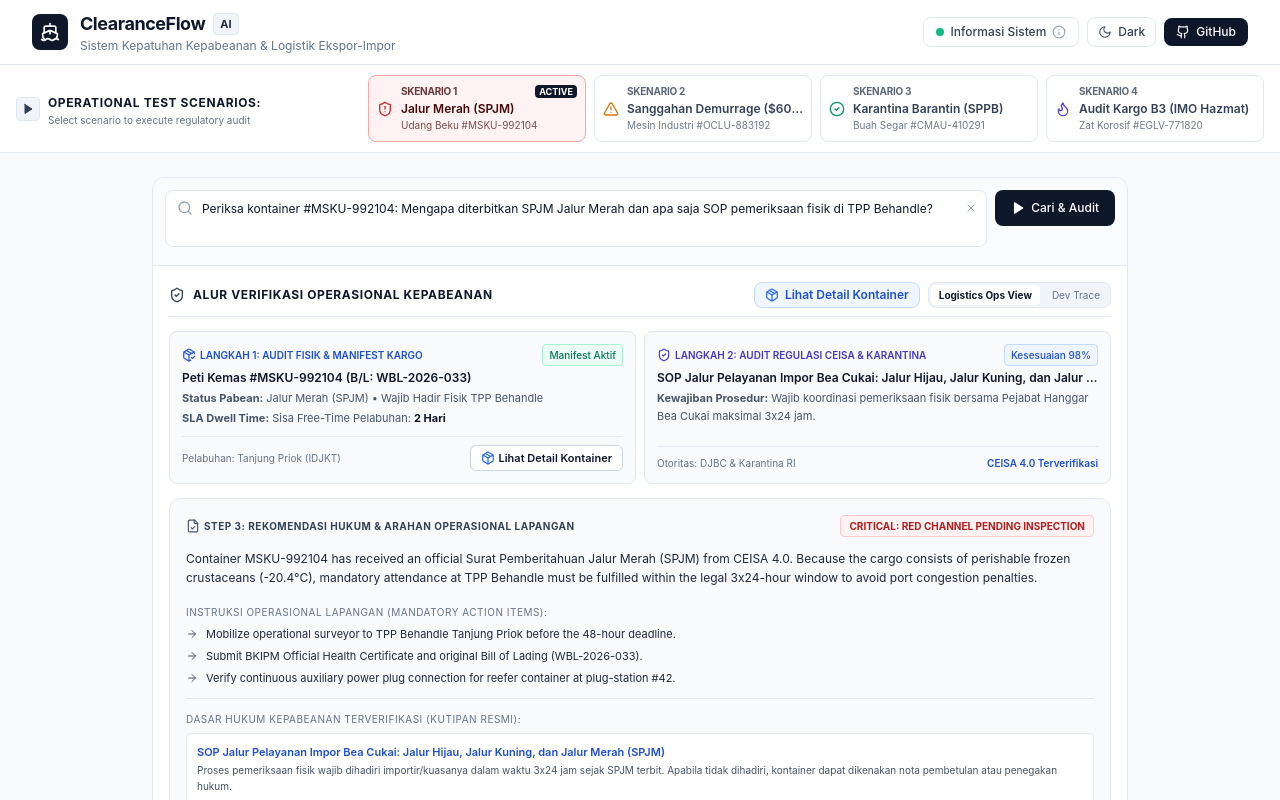
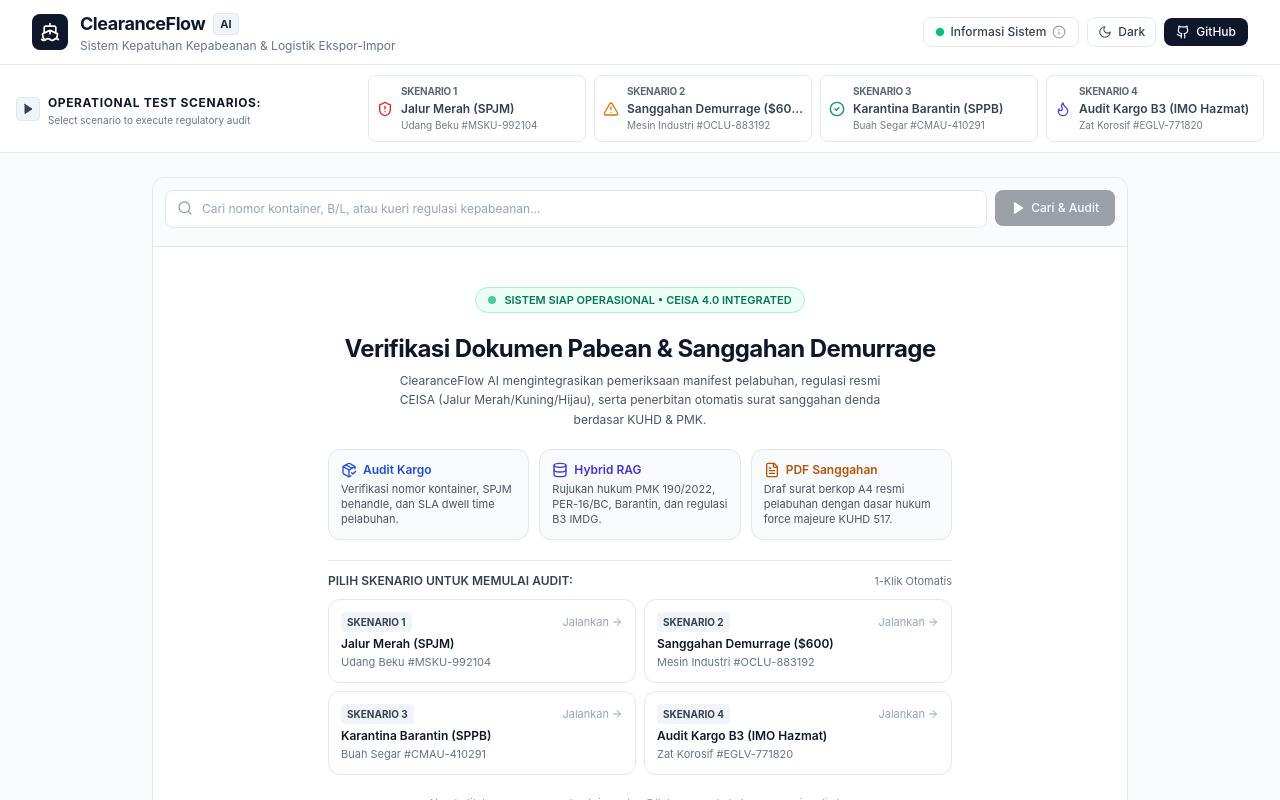
Before and after one commit to mricky/ClearanceFlow-AI, a Next.js app: page / in a window 1280 px wide. Shown: the top 800 px of the page. Built offline with nearby package versions, Linux system fonts and the light colour scheme.

Commit message:
feat(ui): add clean welcome empty state on initial app load

```diff
--- a/src/app/page.tsx
+++ b/src/app/page.tsx
@@ -22,13 +22,14 @@ interface VerdictState {
 }
 
 export default function Home() {
+  const [hasAudited, setHasAudited] = useState<boolean>(false);
   const [selectedShipment, setSelectedShipment] = useState<ShipmentRecord>(SAMPLE_SHIPMENTS[0]);
-  const [activeScenarioId, setActiveScenarioId] = useState<string>("sc-1");
+  const [activeScenarioId, setActiveScenarioId] = useState<string>("");
   const [isArchModalOpen, setIsArchModalOpen] = useState(false);
   const [isContainerModalOpen, setIsContainerModalOpen] = useState(false);
   const [isSourcesModalOpen, setIsSourcesModalOpen] = useState(false);
   const [isLoading, setIsLoading] = useState(false);
-  const [currentQuery, setCurrentQuery] = useState<string>(DEMO_SCENARIOS[0].query);
+  const [currentQuery, setCurrentQuery] = useState<string>("");
   const [theme, setTheme] = useState<"light" | "dark">("light");
   const [isLiveAI, setIsLiveAI] = useState<boolean>(true);
 
@@ -57,68 +58,14 @@ export default function Home() {
     }
   };
 
-  // Initial Scenario 1 (Red Channel Crisis) state
-  const [toolTraces, setToolTraces] = useState<ToolExecutionTrace[]>([
-    {
-      toolName: "lookup_shipment",
-      arguments: { identifier: "MSKU-992104" },
-      result: {
-        found: true,
-        waybillNo: "WBL-2026-033",
-        containerNo: "MSKU-992104",
-        status: "CUSTOMS_HOLD_RED_CHANNEL",
-        commodity: "Frozen Black Tiger Prawns (Export)",
-        pol: "IDJKT (Tanjung Priok, Indonesia)",
-        pod: "JPTYO (Tokyo Port, Japan)",
-        freeTimeDaysLeft: 2,
-        demurrageDaysOverdue: 0,
-      },
-      latencyMs: 1.8,
-    },
-    {
-      toolName: "search_compliance_knowledge",
-      arguments: { query: "SPJM Red Channel inspection frozen prawns CEISA", categoryFilter: "all" },
-      result: {
-        method: "Gemini 3072d Dense Vector + PostgreSQL Lexical (RRF)",
-        kConstant: 60,
-        retrievedCount: 3,
-        topRankedArticle: "SOP Jalur Pelayanan Impor Bea Cukai: Jalur Hijau, Jalur Kuning, dan Jalur Merah (SPJM)",
-        topRrfScore: 0.03279,
-      },
-      latencyMs: 2.4,
-    },
-  ]);
-
-  const [verdict, setVerdict] = useState<VerdictState>({
-    statusType: "critical" as const,
-    statusTitle: "CRITICAL: RED CHANNEL PENDING INSPECTION",
-    summary:
-      "Container MSKU-992104 has received an official Surat Pemberitahuan Jalur Merah (SPJM) from CEISA 4.0. Because the cargo consists of perishable frozen crustaceans (-20.4°C), mandatory attendance at TPP Behandle must be fulfilled within the legal 3x24-hour window to avoid port congestion penalties.",
-    mandatoryDirectives: [
-      "Mobilize operational surveyor to TPP Behandle Tanjung Priok before the 48-hour deadline.",
-      "Submit BKIPM Official Health Certificate and original Bill of Lading (WBL-2026-033).",
-      "Verify continuous auxiliary power plug connection for reefer container at plug-station #42.",
-    ],
-    citations: [
-      {
-        title: "SOP Jalur Pelayanan Impor Bea Cukai: Jalur Hijau, Jalur Kuning, dan Jalur Merah (SPJM)",
-        subCategory: "import_clearance",
-        contentSnippet:
-          "Proses pemeriksaan fisik wajib dihadiri importir/kuasanya dalam waktu 3x24 jam sejak SPJM terbit. Apabila tidak dihadiri, kontainer dapat dikenakan nota pembetulan atau penegakan hukum.",
-      },
-      {
-        title: "SOP Ekspor Produk Perikanan & Makanan Beku via CEISA Bea Cukai",
-        subCategory: "export_clearance",
-        contentSnippet:
-          "Pengiriman ekspor komoditas frozen seafood wajib melampirkan Health Certificate dari BKIPM serta verifikasi suhu reefer container minimal minus 20 derajat Celcius sebelum gate-in.",
-      },
-    ],
-  });
-
+  // Initial state: Clean welcome view before user runs audit
+  const [toolTraces, setToolTraces] = useState<ToolExecutionTrace[]>([]);
+  const [verdict, setVerdict] = useState<VerdictState | null>(null);
   const [disputeLetter, setDisputeLetter] = useState<string | null>(null);
 
   // Handle Scenario Switching
   const handleSelectScenario = (scenario: ScenarioItem) => {
+    setHasAudited(true);
     setActiveScenarioId(scenario.id);
     setCurrentQuery(scenario.query);
     const matchingShipment = SAMPLE_SHIPMENTS.find((s) => s.containerNo === scenario.containerNo);
@@ -130,6 +77,7 @@ export default function Home() {
 
   // Execute Agentic Audit Workflow (Live API with Graceful Client Fallback)
   const executeAudit = async (query: string, explicitContainer?: string) => {
+    setHasAudited(true);
     // Pre-sync selected shipment immediately for snappy UI
     const targetIdentifier =
       explicitContainer ||
@@ -313,6 +261,8 @@ export default function Home() {
           verdict={verdict}
           disputeLetter={disputeLetter}
           onOpenContainerModal={() => setIsContainerModalOpen(true)}
+          hasAudited={hasAudited}
+          onSelectScenario={handleSelectScenario}
         />
       </main>
 
--- a/src/components/AuditInspector.tsx
+++ b/src/components/AuditInspector.tsx
@@ -26,6 +26,7 @@ import {
 } from "lucide-react";
 import { ToolExecutionTrace } from "../lib/types";
 import { PdfViewerModal } from "./PdfViewerModal";
+import { DEMO_SCENARIOS, ScenarioItem } from "./ScenarioBar";
 
 interface AuditInspectorProps {
   query: string;
@@ -38,9 +39,11 @@ interface AuditInspectorProps {
     summary: string;
     mandatoryDirectives: string[];
     citations: { title: string; subCategory: string; contentSnippet: string }[];
-  };
+  } | null;
   disputeLetter: string | null;
   onOpenContainerModal?: () => void;
+  hasAudited?: boolean;
+  onSelectScenario?: (scenario: ScenarioItem) => void;
 }
 
 export function AuditInspector({
@@ -51,6 +54,8 @@ export function AuditInspector({
   verdict,
   disputeLetter,
   onOpenContainerModal,
+  hasAudited = true,
+  onSelectScenario,
 }: AuditInspectorProps) {
   const [searchInput, setSearchInput] = useState(query);
   const [copied, setCopied] = useState(false);
@@ -253,7 +258,105 @@ export function AuditInspector({
       </div>
 
       {/* Main Inspection Body */}
-      <div className="p-4 space-y-3.5 overflow-y-auto flex-1 text-xs">
+      <div className="p-4 space-y-3.5 overflow-y-auto flex-1 text-xs flex flex-col">
+        {!hasAudited && !isLoading ? (
+          <div className="py-6 px-3 sm:px-6 max-w-2xl mx-auto flex flex-col items-center justify-center text-center space-y-5 my-auto">
+            {/* System Status Pill */}
+            <div className="inline-flex items-center space-x-2 px-3 py-1 rounded-full bg-emerald-50 dark:bg-emerald-950/40 border border-emerald-200 dark:border-emerald-800 text-[11px] font-mono text-emerald-700 dark:text-emerald-400 font-semibold shadow-xs">
+              <span className="h-2 w-2 rounded-full bg-emerald-500 animate-pulse"></span>
+              <span>SISTEM SIAP OPERASIONAL • CEISA 4.0 INTEGRATED</span>
+            </div>
+
+            {/* Main Headline */}
+            <div className="space-y-1.5">
+              <h2 className="text-xl sm:text-2xl font-bold text-slate-900 dark:text-white tracking-tight">
+                Verifikasi Dokumen Pabean & Sanggahan Demurrage
+              </h2>
+              <p className="text-xs text-slate-600 dark:text-slate-400 max-w-lg mx-auto leading-relaxed">
+                ClearanceFlow AI mengintegrasikan pemeriksaan manifest pelabuhan, regulasi resmi CEISA (Jalur Merah/Kuning/Hijau), serta penerbitan otomatis surat sanggahan denda berdasar KUHD & PMK.
+              </p>
+            </div>
+
+            {/* 3 Core Capabilities Highlights */}
+            <div className="grid grid-cols-1 sm:grid-cols-3 gap-2.5 w-full text-left">
+              <div className="p-3 rounded-xl bg-slate-50 dark:bg-slate-950 border border-slate-200 dark:border-slate-800 space-y-1 shadow-2xs">
+                <div className="flex items-center space-x-1.5 text-blue-700 dark:text-cyan-400 font-semibold text-xs">
+                  <PackageCheck className="h-4 w-4 shrink-0" />
+                  <span>Audit Kargo</span>
+                </div>
+                <p className="text-[11px] text-slate-600 dark:text-slate-400 leading-snug">
+                  Verifikasi nomor kontainer, SPJM behandle, dan SLA dwell time pelabuhan.
+                </p>
+              </div>
+
+              <div className="p-3 rounded-xl bg-slate-50 dark:bg-slate-950 border border-slate-200 dark:border-slate-800 space-y-1 shadow-2xs">
+                <div className="flex items-center space-x-1.5 text-indigo-700 dark:text-blue-400 font-semibold text-xs">
+                  <Database className="h-4 w-4 shrink-0" />
+                  <span>Hybrid RAG</span>
+                </div>
+                <p className="text-[11px] text-slate-600 dark:text-slate-400 leading-snug">
+                  Rujukan hukum PMK 190/2022, PER-16/BC, Barantin, dan regulasi B3 IMDG.
+                </p>
+              </div>
+
+              <div className="p-3 rounded-xl bg-slate-50 dark:bg-slate-950 border border-slate-200 dark:border-slate-800 space-y-1 shadow-2xs">
+                <div className="flex items-center space-x-1.5 text-amber-700 dark:text-amber-400 font-semibold text-xs">
+                  <FileText className="h-4 w-4 shrink-0" />
+                  <span>PDF Sanggahan</span>
+                </div>
+                <p className="text-[11px] text-slate-600 dark:text-slate-400 leading-snug">
+                  Draf surat berkop A4 resmi pelabuhan dengan dasar hukum force majeure KUHD 517.
+                </p>
+              </div>
+            </div>
+
+            {/* Action Prompt with 1-Click Scenarios */}
+            <div className="w-full pt-3 border-t border-slate-200 dark:border-slate-800/80 space-y-2.5">
+              <div className="flex items-center justify-between text-xs text-slate-500 dark:text-slate-400 font-mono">
+                <span className="font-semibold text-slate-700 dark:text-slate-300">PILIH SKENARIO UNTUK MEMULAI AUDIT:</span>
+                <span className="text-[11px]">1-Klik Otomatis</span>
+              </div>
+
+              <div className="grid grid-cols-1 sm:grid-cols-2 gap-2 text-left">
+                {DEMO_SCENARIOS.map((sc) => (
+                  <button
+                    key={sc.id}
+                    type="button"
+                    onClick={() => {
+                      if (onSelectScenario) {
+                        onSelectScenario(sc);
+                      } else {
+                        onSearch(sc.query);
+                      }
+                    }}
+                    className="p-3 rounded-xl border border-slate-200 dark:border-slate-800 hover:border-slate-400 dark:hover:border-slate-600 bg-white dark:bg-slate-900/90 hover:bg-slate-50 dark:hover:bg-slate-800/60 transition group flex flex-col justify-between shadow-2xs cursor-pointer text-left"
+                  >
+                    <div className="flex items-center justify-between w-full mb-1">
+                      <span className="text-[10px] font-mono font-bold uppercase px-1.5 py-0.5 rounded bg-slate-100 dark:bg-slate-800 text-slate-700 dark:text-slate-300">
+                        {sc.badge}
+                      </span>
+                      <span className="text-[11px] font-mono text-slate-400 dark:text-slate-500 group-hover:text-blue-600 dark:group-hover:text-cyan-400 flex items-center space-x-0.5 transition">
+                        <span>Jalankan</span>
+                        <ArrowRight className="h-3 w-3 group-hover:translate-x-0.5 transition-transform" />
+                      </span>
+                    </div>
+                    <p className="font-semibold text-xs text-slate-900 dark:text-white group-hover:text-blue-600 dark:group-hover:text-cyan-400 transition">
+                      {sc.title}
+                    </p>
+                    <p className="text-[11px] text-slate-500 dark:text-slate-400 mt-0.5 truncate">
+                      {sc.subtitle}
+                    </p>
+                  </button>
+                ))}
+              </div>
+            </div>
+
+            <p className="text-[11px] text-slate-400 dark:text-slate-500 font-sans">
+              Atau ketik langsung nomor kontainer atau B/L kargo pada kolom pencarian di atas
+            </p>
+          </div>
+        ) : (
+          <>
             {/* Header Title with View Mode Toggle & Container Detail Modal Button */}
             <div className="flex flex-wrap items-center justify-between pb-2 border-b border-slate-200 dark:border-slate-800/80 gap-2">
           <div className="flex items-center space-x-2">
@@ -450,6 +553,7 @@ export function AuditInspector({
         )}
 
         {/* Step 3: Statutory Legal Verdict & Action Directives */}
+        {verdict && (
           <div className="p-4 rounded-xl bg-slate-50 dark:bg-slate-950 border border-slate-200 dark:border-slate-800 space-y-3">
             <div className="flex items-center justify-between">
               <span className="font-mono text-[10px] text-slate-700 dark:text-purple-400 font-bold flex items-center space-x-1 uppercase tracking-wider">
@@ -499,6 +603,7 @@ export function AuditInspector({
               </div>
             )}
           </div>
+        )}
 
         {/* Step 4: Automated Action & Document Generation */}
         {disputeLetter ? (
@@ -614,6 +719,8 @@ export function AuditInspector({
             </button>
           </div>
         )}
+          </>
+        )}
       </div>
 
       {/* Official PDF Document Viewer Modal */}
```
Lines whose indentation alone changed are shown as unchanged.
